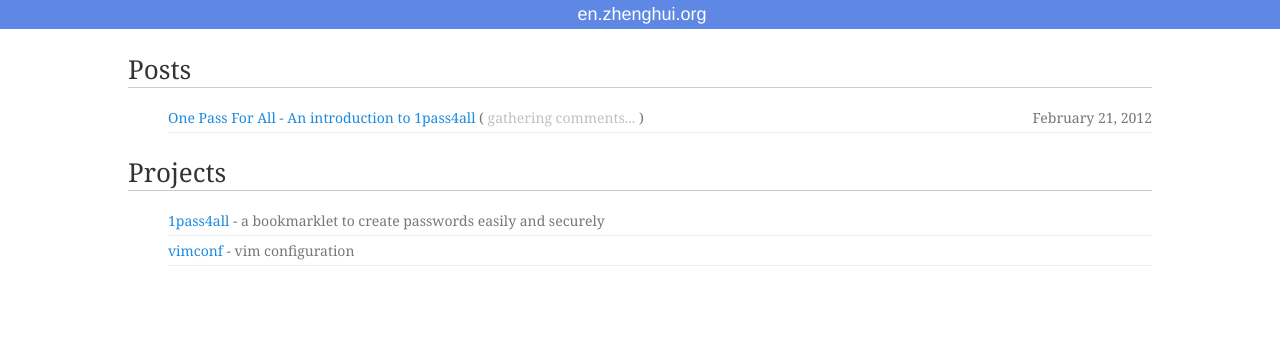
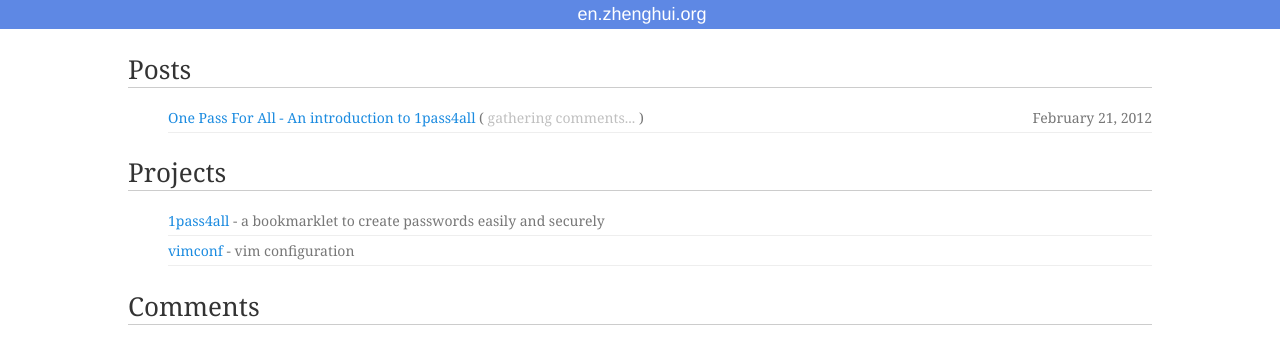
Before and after one commit to hzheng/hzheng.github.com, a Jekyll site: the page built from index.html, in a window 1280 px wide. Shown: the top 364 px of the page. Built offline with Jekyll 4.4.1, drawn with Linux system fonts in a browser that asks for light colours; some web fonts are replaced; Markdown is read by kramdown in place of the engine named in the settings; comment, search, counter and statistics services are not loaded.

Commit message:
added a disqus widget on home page

```diff
--- a/_config.yml
+++ b/_config.yml
@@ -22,6 +22,7 @@
 # URLs
 url: http://en.zhenghui.org
 github_home: https://github.com/hzheng
+disqus_home: http://hzheng.disqus.com
 
 # directories
 js_dir: /assets/js
--- a/_layouts/post.html
+++ b/_layouts/post.html
@@ -39,13 +39,12 @@
 
     <div id="disqus_thread"></div>
     <script type="text/javascript">
-        var disqus_shortname = '{{site.disqus}}';
         var disqus_developer = 0;
         var disqus_url = '{{site.url}}{{page.url}}';
         //var disqus_identifier = '{{page.url}}';
         //var disqus_identifier = '{{page.title}}';
         var disqus_identifier = disqus_url.replace(/http(s)*:\/\//, '') .replace(/\//g,'-');
-        site.loadJs('http://' + disqus_shortname + '.disqus.com/embed.js');
+        site.loadJs('{{site.disqus_home}}/embed.js');
     </script>
     <noscript>
         Please enable JavaScript to view the <a href="http://disqus.com/?ref_noscript">comments powered by Disqus.</a>
--- a/assets/css/styles.css
+++ b/assets/css/styles.css
@@ -92,11 +92,11 @@
     margin: 15px auto 40px auto;
 }
 
-ul.list {
+.section {
     margin-top: 10px;
 }
 
-ul.list li {
+ul.section li {
     font-size: 14px;
     list-style: none;
     padding: 5px 0px;
@@ -105,16 +105,16 @@
     border-bottom: 1px solid #eee;
 }
 
-ul.list li span {
+ul.section li span {
     float: right;
 }
 
-ul.list li span.disqus-count-text {
+ul.section li span.disqus-count-text {
     float: none;
     color: silver;
 }
 
-ul.list li a.comment-count {
+ul.section li a.comment-count {
     color: green;
 }
 
--- a/index.html
+++ b/index.html
@@ -4,7 +4,7 @@
 ---
 
 <h2>Posts</h2>
-<ul class="list">
+<ul class="section">
     {% for post in site.posts %}
     <li>
         <a href="{{post.url}}">{{post.title}}</a>
@@ -19,7 +19,7 @@
 </ul>
 
 <h2>Projects</h2>
-<ul class="list">
+<ul class="section">
     <li>
         <a href="{{site.github_home}}/1pass4all">1pass4all</a>
         - a bookmarklet to create passwords easily and securely
@@ -30,7 +30,11 @@
     </li>
 </ul>
 
+<h2>Comments</h2>
+<div class="section">
+    <script type="text/javascript" src="{{site.disqus_home}}/combination_widget.js?num_items=5&hide_mods=0&color=blue&default_tab=people&excerpt_length=200"></script>
+</div>
+
 <script type="text/javascript">
-    var disqus_shortname = '{{site.disqus}}';
-    site.loadJs('http://' + disqus_shortname + '.disqus.com/count.js');
+    site.loadJs('{{site.disqus_home}}/count.js');
 </script>
```
